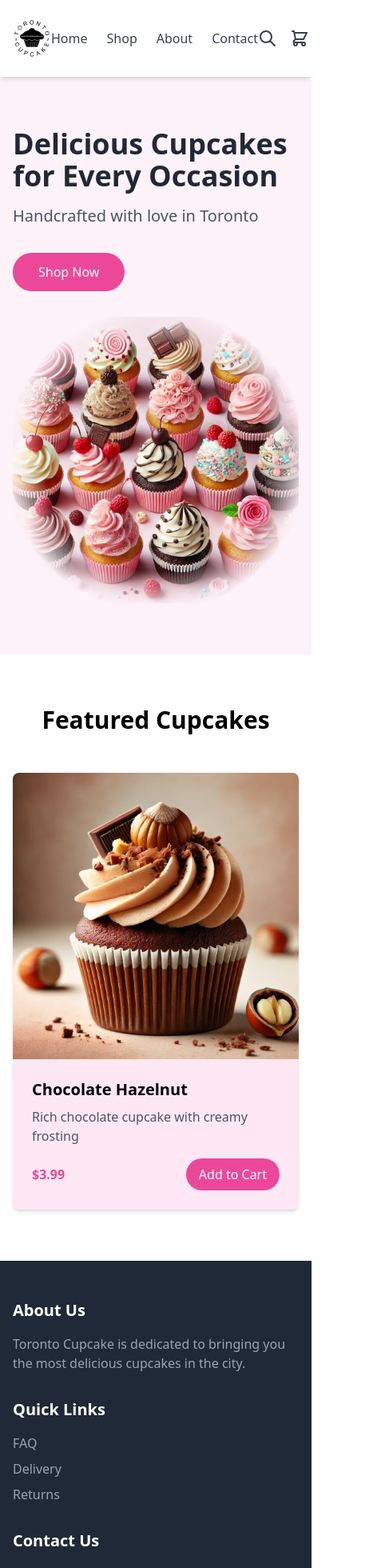
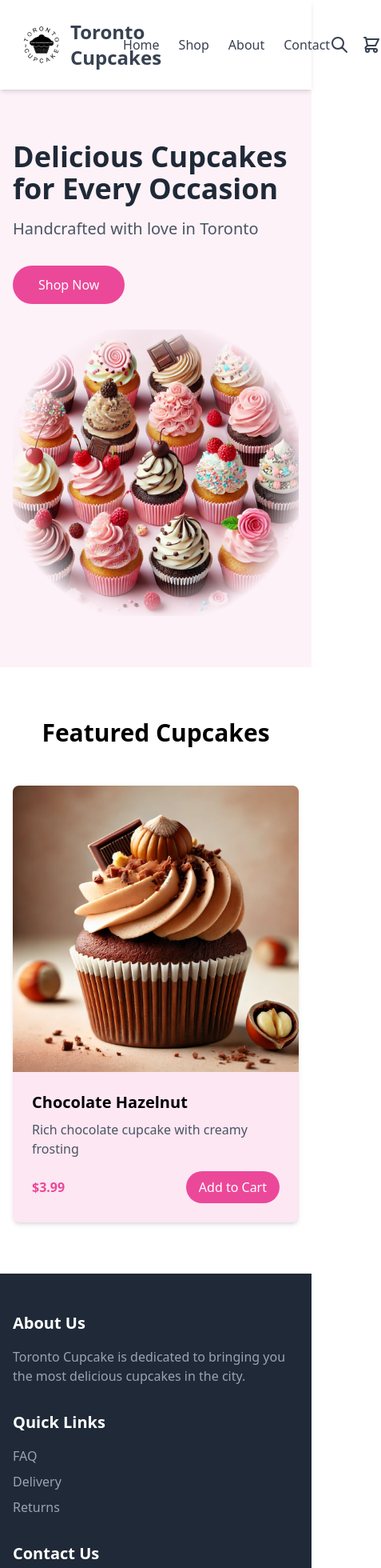
Before and after one commit to vrparte/Project-3, a Svelte app: page / in a window 390 px wide. Shown: the top 1960 px of the page at 80% size, 477 px wide, since content can reach past the window. Built offline with nearby package versions, Linux system fonts and the light colour scheme.

Commit message:
fragment the code into components

```diff
--- a/src/App.svelte
+++ b/src/App.svelte
@@ -1,104 +1,17 @@
 <script>
-  // You can add any necessary logic here
-  import TorontoCupcakeLogo from './assets/TC logo.png';
-  import HeroCupcakeImage from './assets/Hero section cupcakes.webp';
-  import ChocolateHazelnutImage from './assets/ChocolateHazelnut.webp';
+  import Header from './components/Header.svelte';
+  import HeroSection from './components/HeroSection.svelte';
+  import FeaturedProducts from './components/FeaturedProducts.svelte';
+  import Footer from './components/Footer.svelte';
 </script>
 
 <main class="bg-pink-50 min-h-screen">
-  <!-- Header -->
-  <header class="bg-white shadow-md">
-    <div class="container mx-auto px-4 py-6 flex justify-between items-center">
-      <img src={TorontoCupcakeLogo} alt="Toronto Cupcakes" class="h-12">
-      <nav>
-        <ul class="flex space-x-6">
-          <li><a href="#" class="text-gray-700 hover:text-pink-500">Home</a></li>
-          <li><a href="#" class="text-gray-700 hover:text-pink-500">Shop</a></li>
-          <li><a href="#" class="text-gray-700 hover:text-pink-500">About</a></li>
-          <li><a href="#" class="text-gray-700 hover:text-pink-500">Contact</a></li>
-        </ul>
-      </nav>
-      <div class="flex items-center space-x-4">
-        <button class="text-gray-700 hover:text-pink-500">
-          <svg xmlns="http://www.w3.org/2000/svg" class="h-6 w-6" fill="none" viewBox="0 0 24 24" stroke="currentColor">
-            <path stroke-linecap="round" stroke-linejoin="round" stroke-width="2" d="M21 21l-6-6m2-5a7 7 0 11-14 0 7 7 0 0114 0z" />
-          </svg>
-        </button>
-        <button class="text-gray-700 hover:text-pink-500">
-          <svg xmlns="http://www.w3.org/2000/svg" class="h-6 w-6" fill="none" viewBox="0 0 24 24" stroke="currentColor">
-            <path stroke-linecap="round" stroke-linejoin="round" stroke-width="2" d="M3 3h2l.4 2M7 13h10l4-8H5.4M7 13L5.4 5M7 13l-2.293 2.293c-.63.63-.184 1.707.707 1.707H17m0 0a2 2 0 100 4 2 2 0 000-4zm-8 2a2 2 0 11-4 0 2 2 0 014 0z" />
-          </svg>
-        </button>
-      </div>
-    </div>
-  </header>
-
-  <!-- Hero Section -->
-  <section class="container mx-auto px-4 py-16">
-    <div class="flex flex-col md:flex-row items-center">
-      <div class="md:w-1/2 mb-8 md:mb-0">
-        <h1 class="text-4xl md:text-6xl font-bold text-gray-800 mb-4">Delicious Cupcakes for Every Occasion</h1>
-        <p class="text-xl text-gray-600 mb-8">Handcrafted with love in Toronto</p>
-        <button class="bg-pink-500 text-white px-8 py-3 rounded-full hover:bg-pink-600 transition duration-300">Shop Now</button>
-      </div>
-      <div class="md:w-1/2">
-        <img src={HeroCupcakeImage} alt="Cupcakes" class="w-full h-full object-cover mask-radial-gradient">
-      </div>
-    </div>
-  </section>
-
-  <!-- Featured Products -->
-  <section class="bg-white py-16">
-    <div class="container mx-auto px-4">
-      <h2 class="text-3xl font-bold text-center mb-12">Featured Cupcakes</h2>
-      <div class="grid grid-cols-1 md:grid-cols-3 gap-8">
-        <!-- Repeat this card for each featured product -->
-        <div class="bg-pink-100 rounded-lg overflow-hidden shadow-md">
-          <img src={ChocolateHazelnutImage} alt="Cupcake" class="">
-          <div class="p-6">
-            <h3 class="text-xl font-semibold mb-2">Chocolate Hazelnut</h3>
-            <p class="text-gray-600 mb-4">Rich chocolate cupcake with creamy frosting</p>
-            <div class="flex justify-between items-center">
-              <span class="text-pink-500 font-bold">$3.99</span>
-              <button class="bg-pink-500 text-white px-4 py-2 rounded-full hover:bg-pink-600 transition duration-300">Add to Cart</button>
-            </div>
-          </div>
-        </div>
-        <!-- Repeat for other cupcakes -->
-      </div>
-    </div>
-  </section>
-
-  <!-- Footer -->
-  <footer class="bg-gray-800 text-white py-12">
-    <div class="container mx-auto px-4">
-      <div class="grid grid-cols-1 md:grid-cols-3 gap-8">
-        <div>
-          <h3 class="text-xl font-semibold mb-4">About Us</h3>
-          <p class="text-gray-400">Toronto Cupcake is dedicated to bringing you the most delicious cupcakes in the city.</p>
-        </div>
-        <div>
-          <h3 class="text-xl font-semibold mb-4">Quick Links</h3>
-          <ul class="space-y-2">
-            <li><a href="#" class="text-gray-400 hover:text-white">FAQ</a></li>
-            <li><a href="#" class="text-gray-400 hover:text-white">Delivery</a></li>
-            <li><a href="#" class="text-gray-400 hover:text-white">Returns</a></li>
-          </ul>
-        </div>
-        <div>
-          <h3 class="text-xl font-semibold mb-4">Contact Us</h3>
-          <p class="text-gray-400">123 Cupcake Street, Toronto, ON</p>
-          <p class="text-gray-400">Phone: (123) 456-7890</p>
-          <p class="text-gray-400">Email: info@torontocupcake.com</p>
-        </div>
-      </div>
-    </div>
-  </footer>
+  <Header />
+  <HeroSection />
+  <FeaturedProducts />
+  <Footer />
 </main>
 
 <style>
-  .mask-radial-gradient {
-  mask-image: radial-gradient(circle, black 55%, transparent 75%);
-  -webkit-mask-image: radial-gradient(circle, black 55%, transparent 75%);
-}
+  /* You can keep global styles here */
 </style>
--- /dev/null
+++ b/src/components/FeaturedProducts.svelte
@@ -0,0 +1,24 @@
+<script>
+    import ChocolateHazelnutImage from '../assets/ChocolateHazelnut.webp';
+  </script>
+
+  <section class="bg-white py-16">
+    <div class="container mx-auto px-4">
+      <h2 class="text-3xl font-bold text-center mb-12">Featured Cupcakes</h2>
+      <div class="grid grid-cols-1 md:grid-cols-3 gap-8">
+        <!-- Repeat this card for each featured product -->
+        <div class="bg-pink-100 rounded-lg overflow-hidden shadow-md">
+          <img src={ChocolateHazelnutImage} alt="Cupcake" class="">
+          <div class="p-6">
+            <h3 class="text-xl font-semibold mb-2">Chocolate Hazelnut</h3>
+            <p class="text-gray-600 mb-4">Rich chocolate cupcake with creamy frosting</p>
+            <div class="flex justify-between items-center">
+              <span class="text-pink-500 font-bold">$3.99</span>
+              <button class="bg-pink-500 text-white px-4 py-2 rounded-full hover:bg-pink-600 transition duration-300">Add to Cart</button>
+            </div>
+          </div>
+        </div>
+        <!-- Repeat for other cupcakes -->
+      </div>
+    </div>
+  </section>
--- /dev/null
+++ b/src/components/Footer.svelte
@@ -0,0 +1,24 @@
+<footer class="bg-gray-800 text-white py-12">
+    <div class="container mx-auto px-4">
+      <div class="grid grid-cols-1 md:grid-cols-3 gap-8">
+        <div>
+          <h3 class="text-xl font-semibold mb-4">About Us</h3>
+          <p class="text-gray-400">Toronto Cupcake is dedicated to bringing you the most delicious cupcakes in the city.</p>
+        </div>
+        <div>
+          <h3 class="text-xl font-semibold mb-4">Quick Links</h3>
+          <ul class="space-y-2">
+            <li><a href="#" class="text-gray-400 hover:text-white">FAQ</a></li>
+            <li><a href="#" class="text-gray-400 hover:text-white">Delivery</a></li>
+            <li><a href="#" class="text-gray-400 hover:text-white">Returns</a></li>
+          </ul>
+        </div>
+        <div>
+          <h3 class="text-xl font-semibold mb-4">Contact Us</h3>
+          <p class="text-gray-400">123 Cupcake Street, Toronto, ON</p>
+          <p class="text-gray-400">Phone: (123) 456-7890</p>
+          <p class="text-gray-400">Email: info@torontocupcake.com</p>
+        </div>
+      </div>
+    </div>
+  </footer>
--- /dev/null
+++ b/src/components/Header.svelte
@@ -0,0 +1,32 @@
+<script>
+    import TorontoCupcakeLogo from '../assets/TC logo.png';
+  </script>
+
+  <header class="bg-white shadow-md">
+    <div class="container mx-auto px-4 py-6 flex justify-between items-center">
+        <div class="flex items-center">
+            <img src={TorontoCupcakeLogo} alt="Toronto Cupcakes" class="h-12 px-3">
+            <h1 class="font-bold text-gray-700 text-2xl">Toronto Cupcakes</h1>
+        </div>
+      <nav>
+        <ul class="flex space-x-6">
+          <li><a href="#" class="text-gray-700 hover:text-pink-500">Home</a></li>
+          <li><a href="#" class="text-gray-700 hover:text-pink-500">Shop</a></li>
+          <li><a href="#" class="text-gray-700 hover:text-pink-500">About</a></li>
+          <li><a href="#" class="text-gray-700 hover:text-pink-500">Contact</a></li>
+        </ul>
+      </nav>
+      <div class="flex items-center space-x-4">
+        <button class="text-gray-700 hover:text-pink-500">
+          <svg xmlns="http://www.w3.org/2000/svg" class="h-6 w-6" fill="none" viewBox="0 0 24 24" stroke="currentColor">
+            <path stroke-linecap="round" stroke-linejoin="round" stroke-width="2" d="M21 21l-6-6m2-5a7 7 0 11-14 0 7 7 0 0114 0z" />
+          </svg>
+        </button>
+        <button class="text-gray-700 hover:text-pink-500">
+          <svg xmlns="http://www.w3.org/2000/svg" class="h-6 w-6" fill="none" viewBox="0 0 24 24" stroke="currentColor">
+            <path stroke-linecap="round" stroke-linejoin="round" stroke-width="2" d="M3 3h2l.4 2M7 13h10l4-8H5.4M7 13L5.4 5M7 13l-2.293 2.293c-.63.63-.184 1.707.707 1.707H17m0 0a2 2 0 100 4 2 2 0 000-4zm-8 2a2 2 0 11-4 0 2 2 0 014 0z" />
+          </svg>
+        </button>
+      </div>
+    </div>
+  </header>
--- /dev/null
+++ b/src/components/HeroSection.svelte
@@ -0,0 +1,23 @@
+<script>
+    import HeroCupcakeImage from '../assets/Hero section cupcakes.webp';
+  </script>
+
+  <section class="container mx-auto px-4 py-16">
+    <div class="flex flex-col md:flex-row items-center">
+      <div class="md:w-1/2 mb-8 md:mb-0">
+        <h1 class="text-4xl md:text-6xl font-bold text-gray-800 mb-4">Delicious Cupcakes for Every Occasion</h1>
+        <p class="text-xl text-gray-600 mb-8">Handcrafted with love in Toronto</p>
+        <button class="bg-pink-500 text-white px-8 py-3 rounded-full hover:bg-pink-600 transition duration-300">Shop Now</button>
+      </div>
+      <div class="md:w-1/2">
+        <img src={HeroCupcakeImage} alt="Cupcakes" class="w-full h-full object-cover mask-radial-gradient">
+      </div>
+    </div>
+  </section>
+
+  <style>
+    .mask-radial-gradient {
+      mask-image: radial-gradient(circle, black 55%, transparent 75%);
+      -webkit-mask-image: radial-gradient(circle, black 55%, transparent 75%);
+    }
+  </style>
```
